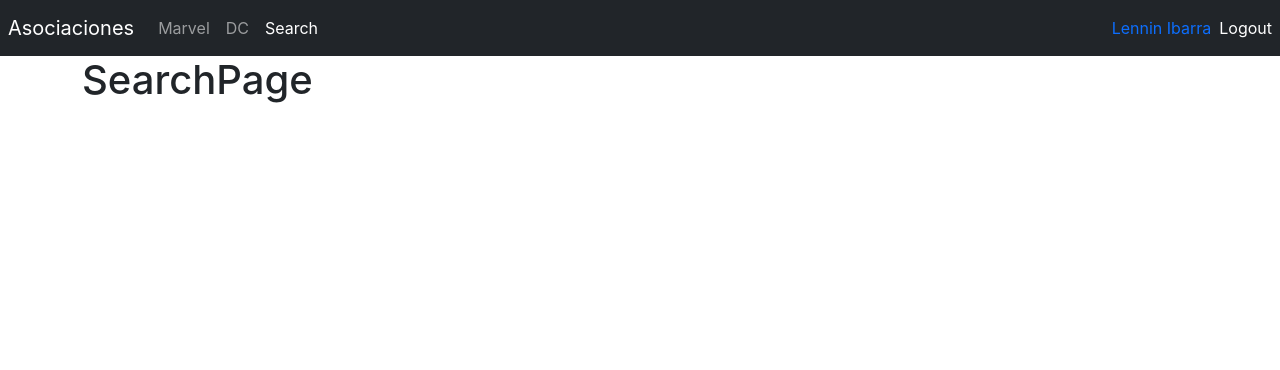
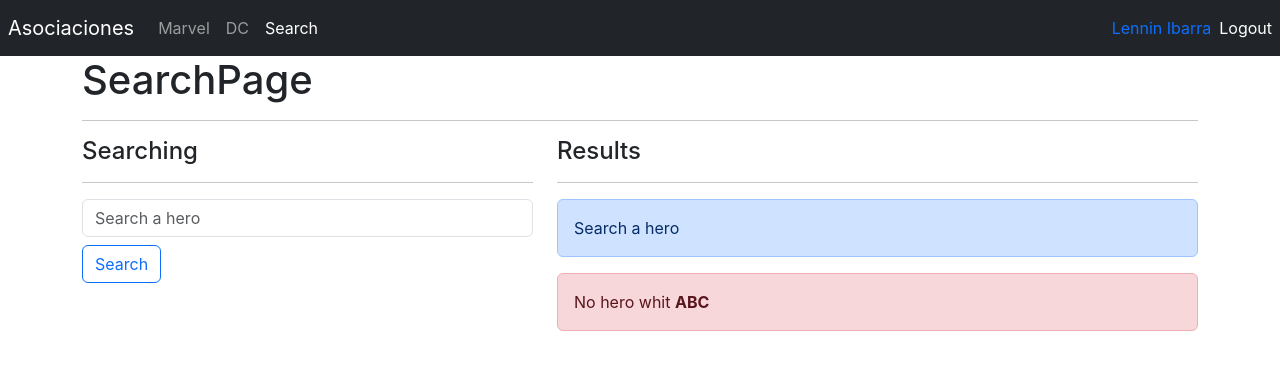
Before and after one commit to lenninIbarrraGonzalez/heroes-typescript, a React (Create React App) app: page /search in a window 1280 px wide. Shown: the top 370 px of the page. Built offline with nearby package versions, Linux system fonts and the light colour scheme.

Commit message:
feature/maquetacion pagina search

```diff
--- a/src/heroes/pages/HeroPage.tsx
+++ b/src/heroes/pages/HeroPage.tsx
@@ -49,7 +49,7 @@
         <p>{characters}</p>
 
         <button className="btn btn-outline-primary" onClick={onNavigateBack}>
-          Regresar
+          Back
         </button>
       </div>
     </div>
--- a/src/heroes/pages/SearchPage.tsx
+++ b/src/heroes/pages/SearchPage.tsx
@@ -1,3 +1,37 @@
+// import { HeroCard } from '../components';
+
 export const SearchPage = () => {
-  return <h1>SearchPage</h1>;
+  return (
+    <>
+      <h1>SearchPage</h1>
+      <hr />
+
+      <div className="row">
+        <div className="col-5">
+          <h4>Searching</h4>
+          <hr />
+          <form>
+            <input
+              type="text"
+              placeholder="Search a hero"
+              className="form-control"
+              name="searchText"
+              autoComplete="off"
+            />
+          </form>
+          <button className="btn btn-outline-primary mt-2">Search</button>
+        </div>
+
+        <div className="col-7">
+          <h4>Results</h4>
+          <hr />
+          <div className="alert alert-primary">Search a hero</div>
+          <div className="alert alert-danger">
+            No hero whit <b>ABC</b>
+          </div>
+          {/* <HeroCard /> */}
+        </div>
+      </div>
+    </>
+  );
 };
```
